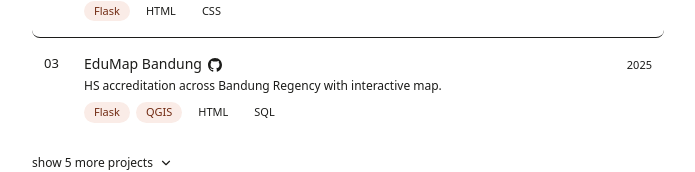
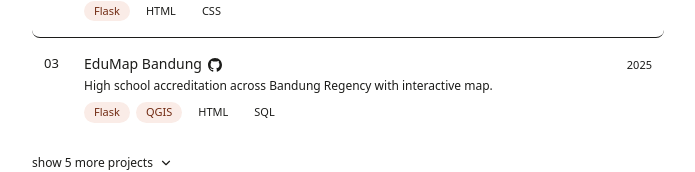
Before and after one commit to raflyzainn/my-portofolio, a Next.js app: page / in a window 1280 px wide. Shown: the part 2674-2846 px from the top of the page, without its empty margins (292-987 px from the left). Built offline with nearby package versions, Linux system fonts and the light colour scheme.

Commit message:
feat: change project data

```diff
--- a/src/data/portfolio.ts
+++ b/src/data/portfolio.ts
@@ -233,7 +233,7 @@ export const projects: ProjectEntry[] = [
     id: 'edumap',
     name: 'EduMap Bandung',
     year: '2025',
-    description: 'HS accreditation across Bandung Regency with interactive map.',
+    description: 'High school accreditation across Bandung Regency with interactive map.',
     tags: [
       { label: 'Flask', primary: true },
       { label: 'QGIS', primary: true },
```
Also changed, not shown: .commandcode/taste/user-taste-profile/taste.md.
